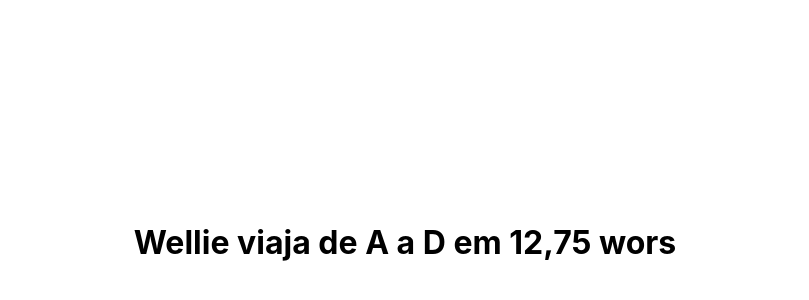
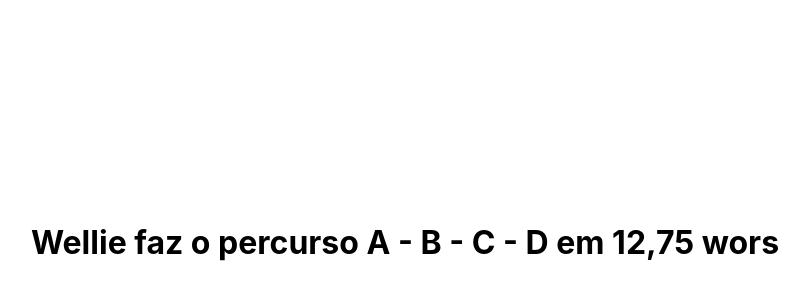
Before and after one commit to eberjoe/UDESC-OTES12-2, a Next.js app: page / in a window 1280 px wide. Shown: the part 158-458 px from the top of the page, without its empty margins (235-1044 px from the left). Built offline with nearby package versions, Linux system fonts and the light colour scheme.

Commit message:
Improve presentation

```diff
--- a/pages/index.tsx
+++ b/pages/index.tsx
@@ -11,7 +11,9 @@ export default function Home() {
         <link rel="icon" href="/favicon.ico" />
       </Head>
       <div>
-        <h1>{`Wellie viaja de ${AbcdLandMap[City.A].name} a ${
+        <h1>{`Wellie faz o percurso ${AbcdLandMap[City.A].name} - ${
+          AbcdLandMap[City.B].name
+        } - ${AbcdLandMap[City.C].name} - ${
           AbcdLandMap[City.D].name
         } em ${Intl.NumberFormat('pt').format(
           travelLength(
```
